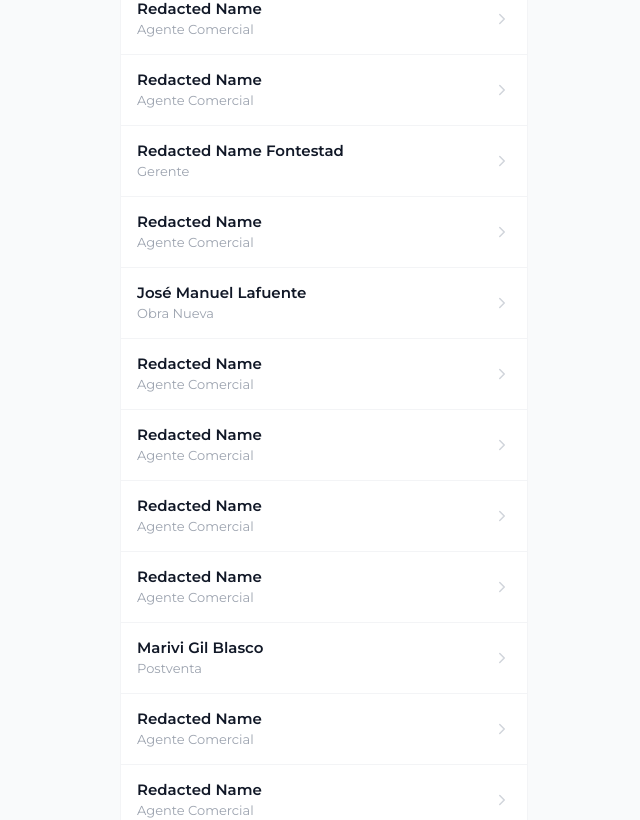
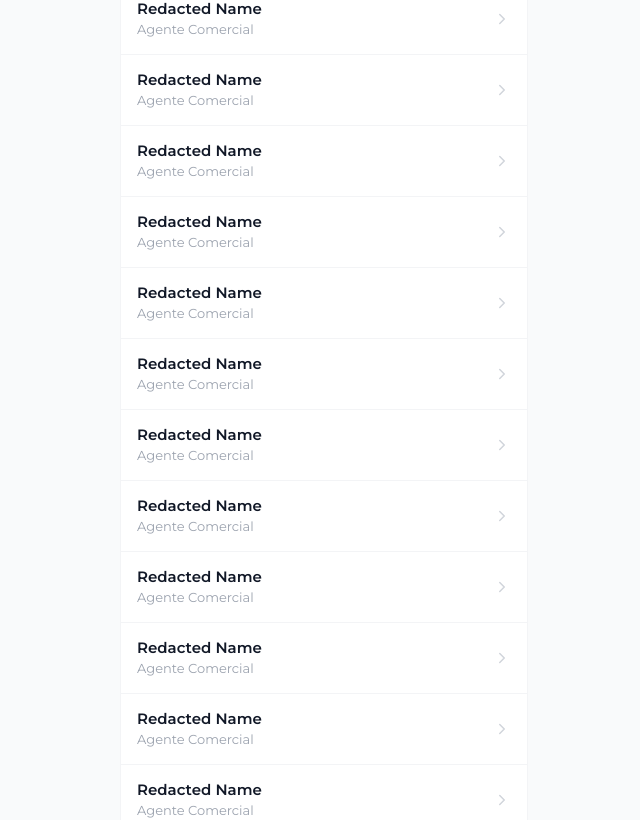
Before and after one commit to marketingIPF/Captacion2, a React (Vite) app: page / in a window 1280 px wide. Shown: the part 756-1576 px from the top of the page, without its empty margins (316-956 px from the left). Built offline with nearby package versions, Linux system fonts and the light colour scheme.

Commit message:
Add files via upload

```diff
--- a/src/App.jsx
+++ b/src/App.jsx
@@ -19,20 +19,16 @@ const AGENTES = [
   { id: "REDACTED_ID", name: "Redacted Name", role: "Agente Comercial", email: "redacted@redacted.invalid", phone: "REDACTED_PHONE" },
   { id: "REDACTED_ID", name: "Redacted Name", role: "Agente Comercial", email: "redacted@redacted.invalid", phone: "REDACTED_PHONE" },
   { id: "REDACTED_ID", name: "Redacted Name", role: "Agente Comercial", email: "redacted@redacted.invalid", phone: "REDACTED_PHONE" },
-  { id: "REDACTED_ID", name: "Redacted Name Fontestad", role: "Gerente", email: "redacted@redacted.invalid", phone: "REDACTED_PHONE" },
   { id: "REDACTED_ID", name: "Redacted Name", role: "Agente Comercial", email: "redacted@redacted.invalid", phone: "REDACTED_PHONE" },
-  { id: "686536292", name: "José Manuel Lafuente", role: "Obra Nueva", email: "jmlafuente@inmobiliariapalanca.com", phone: "613842777" },
   { id: "REDACTED_ID", name: "Redacted Name", role: "Agente Comercial", email: "redacted@redacted.invalid", phone: "REDACTED_PHONE" },
   { id: "REDACTED_ID", name: "Redacted Name", role: "Agente Comercial", email: "redacted@redacted.invalid", phone: "REDACTED_PHONE" },
   { id: "REDACTED_ID", name: "Redacted Name", role: "Agente Comercial", email: "mariaredacted@redacted.invalid", phone: "REDACTED_PHONE" },
-  { id: "REDACTED_ID", name: "Redacted Name", role: "Agente Comercial", email: "redacted@redacted.invalid", phone: "REDACTED_PHONE" },
-  { id: "686536287", name: "Marivi Gil Blasco", role: "Postventa", email: "postventa@inmobiliariapalanca.com", phone: "662658311" },
   { id: "REDACTED_ID", name: "Redacted Name", role: "Agente Comercial", email: "redacted@redacted.invalid", phone: "REDACTED_PHONE" },
   { id: "REDACTED_ID", name: "Redacted Name", role: "Agente Comercial", email: "redacted@redacted.invalid", phone: "REDACTED_PHONE" },
   { id: "REDACTED_ID", name: "Redacted Name", role: "Agente Comercial", email: "redacted@redacted.invalid", phone: "REDACTED_PHONE" },
   { id: "REDACTED_ID", name: "Redacted Name", role: "Agente Comercial", email: "redacted@redacted.invalid", phone: "REDACTED_PHONE" },
   { id: "REDACTED_ID", name: "Redacted Name", role: "Agente Comercial", email: "redacted@redacted.invalid", phone: "REDACTED_PHONE" },
-  { id: "686536279", name: "Veronica Fortea", role: "Telemarketer", email: "vfortea@inmobiliariapalanca.com", phone: "620873588" },
+  { id: "REDACTED_ID", name: "Redacted Name", role: "Agente Comercial", email: "redacted@redacted.invalid", phone: "REDACTED_PHONE" },
   { id: "REDACTED_ID", name: "Redacted Name", role: "Agente Comercial", email: "redacted@redacted.invalid", phone: "REDACTED_PHONE" },
   { id: "REDACTED_ID", name: "Redacted Name", role: "Agente Comercial", email: "redacted@redacted.invalid", phone: "REDACTED_PHONE" }
 ];
```
